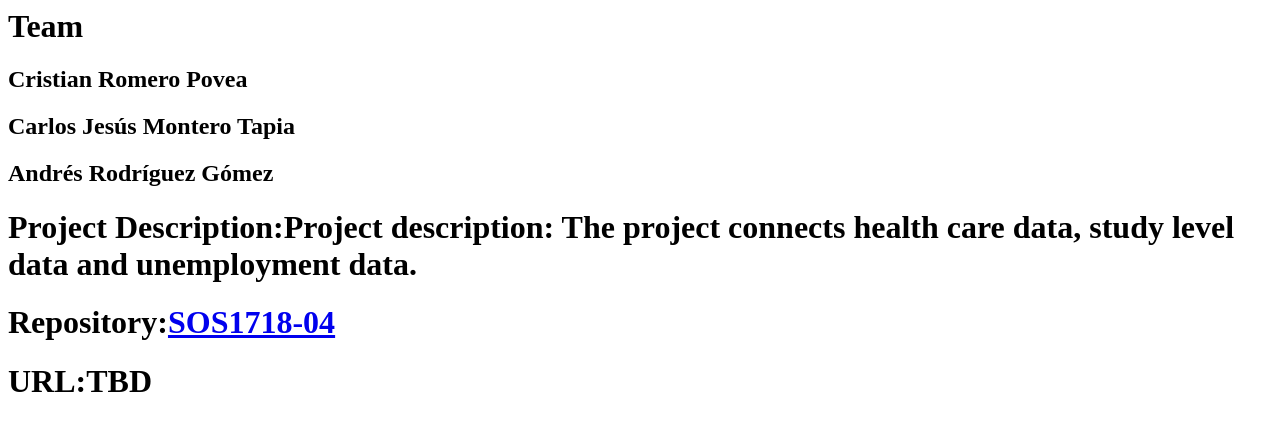
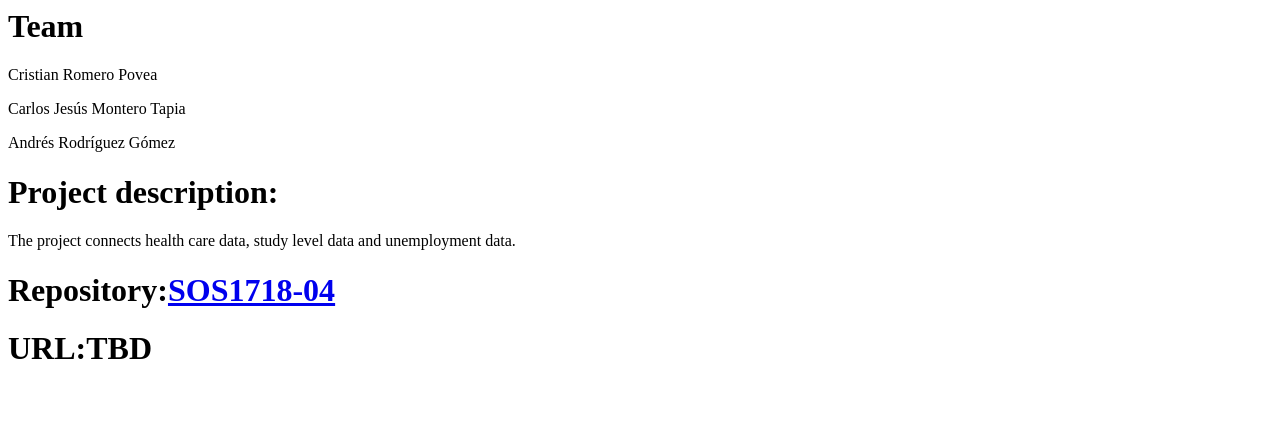
Before and after one commit to gti-sos/SOS1718-04, a website: page public/index.html in a window 1280 px wide. Drawn offline with Linux system fonts and the light colour scheme.

Commit message:
cambios en el html

```diff
--- a/public/index.html
+++ b/public/index.html
@@ -6,10 +6,10 @@
     </head>
     <body>
         <h1>Team</h1>
-            <h2>Cristian Romero Povea</h2>
-            <h2>Carlos Jesús Montero Tapia</h2>
-            <h2>Andrés Rodríguez Gómez</h2>
-        <h1>Project Description:Project description: The project connects health care data, study level data and unemployment data.</h1>
+            <p>Cristian Romero Povea </p>
+            <p>Carlos Jesús Montero Tapia</p>
+            <p>Andrés Rodríguez Gómez</p>
+        <h1>Project description:</h1><a> The project connects health care data, study level data and unemployment data.</a>
         <h1>Repository:<a href="https://github.com/gti-sos/SOS1718-04" >SOS1718-04</a></h1>
         <h1>URL:TBD</h1>
     </body>
```
